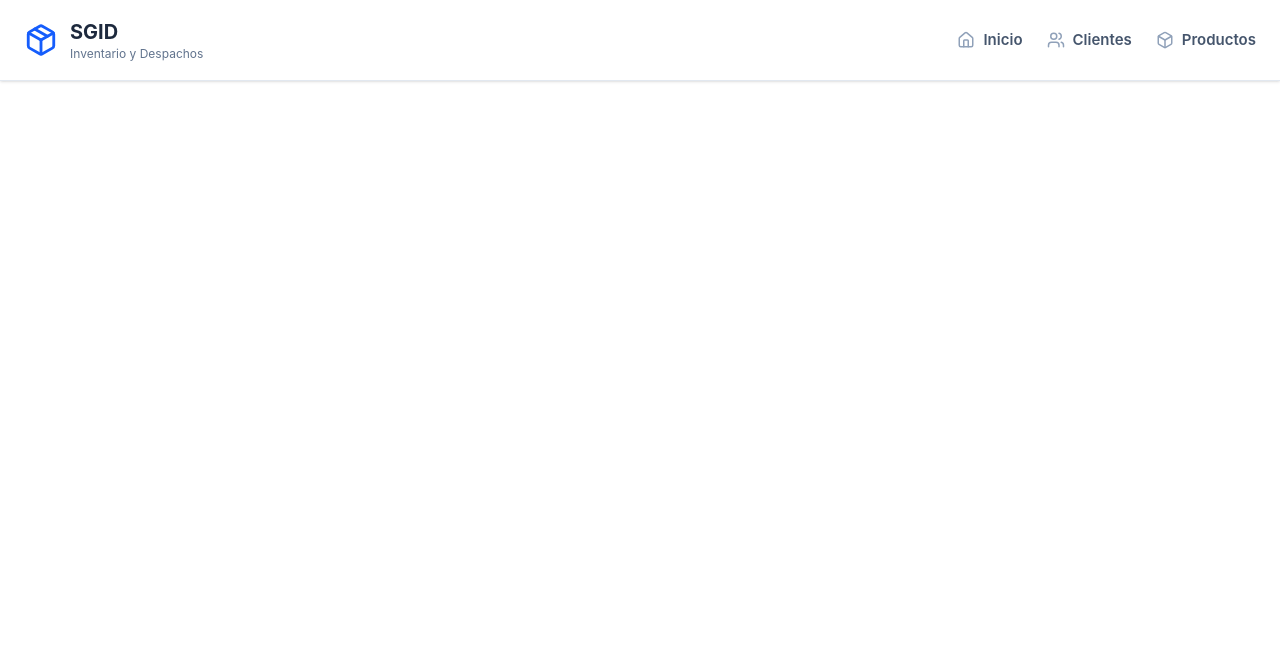
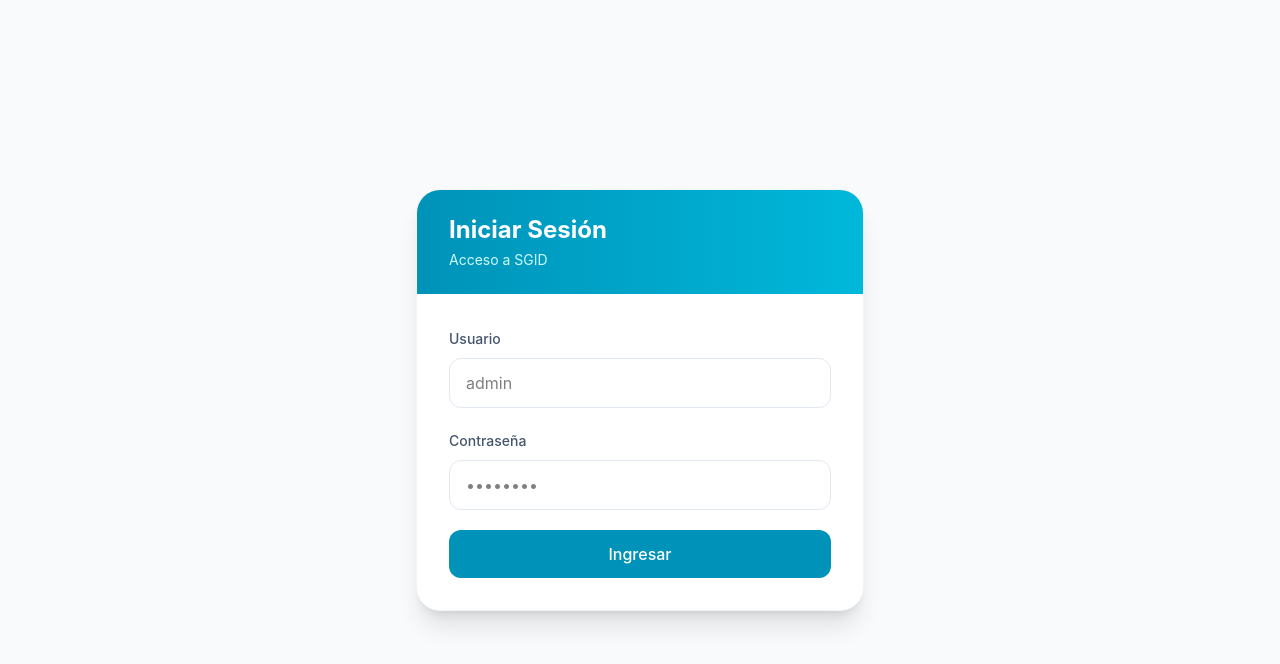
Before and after one commit to luisdIego1907/Proyecto-Bases-II, a React (Vite) app in the folder Frontend/: page /login in a window 1280 px wide. Shown: the top 664 px of the page. Built offline with nearby package versions, Linux system fonts and the light colour scheme.

Commit message:
Inicio de sesión simulado

```diff
--- a/Frontend/src/App.tsx
+++ b/Frontend/src/App.tsx
@@ -1,22 +1,39 @@
+import { useState, useEffect } from "react";
 import { BrowserRouter, Routes, Route } from "react-router-dom";
 import Header from "./shared/Header";
 import Home from "./features/home/Home";
 import ClientList from "./features/ClientList";
 import ClientEditForm from "./components/forms/ClientEditForm";
 import ClientRegisterForm from "./components/forms/ClientRegisterForm";
+import LoginForm from "./features/login/Login";
+import ProtectedRoute from "./security/ProtectedRoute";
+import { isAuthenticated } from "./auth/sessionAuth";
 
 function App() {
+  const [auth, setAuth] = useState(isAuthenticated());
+
+  useEffect(() => {
+    const interval = setInterval(() => {
+      setAuth(isAuthenticated());
+    }, 300);
+
+    return () => clearInterval(interval);
+  }, []);
+
   return (
     <BrowserRouter>
       <div className="flex flex-col min-h-screen">
-        <Header />
+
+        {auth && <Header />}
 
         <main className="flex-1">
           <Routes>
-            <Route path="/" element={<Home />} />
-            <Route path="/clients" element={<ClientList />} />
-            <Route path="/clients/register" element={<ClientRegisterForm />} />
-            <Route path="/clients/:id" element={<ClientEditForm />} />
+            <Route path="/login" element={<LoginForm />} />
+
+            <Route path="/" element={<ProtectedRoute><Home /></ProtectedRoute>} />
+            <Route path="/clients" element={<ProtectedRoute><ClientList /></ProtectedRoute>} />
+            <Route path="/clients/register" element={<ProtectedRoute><ClientRegisterForm /></ProtectedRoute>} />
+            <Route path="/clients/:id" element={<ProtectedRoute><ClientEditForm /></ProtectedRoute>} />
           </Routes>
         </main>
       </div>
--- /dev/null
+++ b/Frontend/src/auth/sessionAuth.ts
@@ -0,0 +1,23 @@
+const TOKEN_KEY = "auth_token";
+const ROLES_KEY = "roles";
+
+export function saveSession(token: string, roles: string[]) {
+  sessionStorage.setItem(TOKEN_KEY, token);
+  sessionStorage.setItem(ROLES_KEY, JSON.stringify(roles));
+  window.dispatchEvent(new Event("auth-change"));
+}
+
+export function getRoles() {
+  const data = sessionStorage.getItem(ROLES_KEY);
+  return data ? JSON.parse(data) : [];
+}
+
+export function clearSession() {
+  sessionStorage.removeItem(TOKEN_KEY);
+  sessionStorage.removeItem(ROLES_KEY);
+  window.dispatchEvent(new Event("auth-change"));
+}
+
+export function isAuthenticated() {
+  return !!sessionStorage.getItem(TOKEN_KEY);
+}
--- /dev/null
+++ b/Frontend/src/features/login/Login.tsx
@@ -0,0 +1,108 @@
+import { useState } from "react";
+import { useNavigate } from "react-router-dom";
+import { loginUser } from "../../services/AuthService";
+
+
+type LoginData = {
+  username: string;
+  password: string;
+};
+
+export default function LoginForm() {
+  const navigate = useNavigate();
+
+  const [form, setForm] = useState<LoginData>({
+    username: "",
+    password: "",
+  });
+
+  const [loading, setLoading] = useState(false);
+  const [error, setError] = useState("");
+
+  const handleChange = (e: React.ChangeEvent<HTMLInputElement>) => {
+    setForm({
+      ...form,
+      [e.target.name]: e.target.value,
+    });
+  };
+
+  const handleSubmit = async (e: React.FormEvent) => {
+    e.preventDefault();
+
+    setError("");
+    setLoading(true);
+
+    try {
+      await loginUser({
+        username: form.username,
+        password: form.password,
+      });
+
+      navigate("/clients");
+    } catch {
+      setError("Credenciales inválidas");
+    } finally {
+      setLoading(false);
+    }
+  };
+
+  return (
+    <div className="min-h-screen flex items-center justify-center bg-slate-50 px-6">
+      <div className="w-full max-w-md bg-white rounded-3xl shadow-xl overflow-hidden border border-slate-100">
+        <div className="bg-gradient-to-r from-cyan-600 to-cyan-500 px-8 py-6">
+          <h2 className="text-2xl font-bold text-white">
+            Iniciar Sesión
+          </h2>
+          <p className="text-cyan-100 text-sm mt-1">
+            Acceso a SGID
+          </p>
+        </div>
+
+        <form onSubmit={handleSubmit} className="p-8 space-y-5">
+          <div>
+            <label className="text-sm font-medium text-slate-600">
+              Usuario
+            </label>
+
+            <input
+              name="username"
+              value={form.username}
+              onChange={handleChange}
+              className="mt-2 w-full px-4 py-3 rounded-xl border border-slate-200 focus:outline-none focus:ring-2 focus:ring-cyan-500"
+              placeholder="admin"
+            />
+          </div>
+
+          <div>
+            <label className="text-sm font-medium text-slate-600">
+              Contraseña
+            </label>
+
+            <input
+              type="password"
+              name="password"
+              value={form.password}
+              onChange={handleChange}
+              className="mt-2 w-full px-4 py-3 rounded-xl border border-slate-200 focus:outline-none focus:ring-2 focus:ring-cyan-500"
+              placeholder="••••••••"
+            />
+          </div>
+
+          {error && (
+            <div className="text-sm text-red-500 bg-red-50 p-3 rounded-xl">
+              {error}
+            </div>
+          )}
+
+          <button
+            type="submit"
+            disabled={loading}
+            className="w-full py-3 rounded-xl bg-cyan-600 hover:bg-cyan-700 text-white font-medium transition"
+          >
+            {loading ? "Ingresando..." : "Ingresar"}
+          </button>
+        </form>
+      </div>
+    </div>
+  );
+}
--- /dev/null
+++ b/Frontend/src/security/ProtectedRoute.tsx
@@ -0,0 +1,10 @@
+import { Navigate } from "react-router-dom";
+import { isAuthenticated } from "../auth/sessionAuth";
+
+export default function ProtectedRoute({ children }: { children: React.ReactNode }) {
+  if (!isAuthenticated()) {
+    return <Navigate to="/login" replace />;
+  }
+
+  return children;
+}
--- /dev/null
+++ b/Frontend/src/services/AuthService.ts
@@ -0,0 +1,20 @@
+import { saveSession } from "../auth/sessionAuth";
+
+type LoginRequest = {
+  username: string;
+  password: string;
+};
+
+export async function loginUser(request: LoginRequest): Promise<void> {
+  await new Promise((r) => setTimeout(r, 600));
+
+  if (request.username !== "admin" || request.password !== "1234") {
+    throw new Error("Credenciales incorrectas");
+  }
+
+
+  const fakeToken = "fake.jwt.token";
+  const fakeRoles = ["ADMIN"];
+
+  saveSession(fakeToken, fakeRoles);
+}
--- a/Frontend/src/shared/Header.tsx
+++ b/Frontend/src/shared/Header.tsx
@@ -1,4 +1,4 @@
-import { useState } from "react";
+import { useState, useEffect } from "react";
 import { Link } from "react-router-dom";
 import {
   Package,
@@ -7,55 +7,63 @@ import {
   Box,
   Menu,
   X,
+  LogOut,
+  User,
 } from "lucide-react";
+
+import {
+  isAuthenticated,
+  clearSession,
+} from "../auth/sessionAuth";
 
 export default function Header() {
   const [isOpen, setIsOpen] = useState(false);
+  const [dropdownOpen, setDropdownOpen] = useState(false);
+  const [auth, setAuth] = useState(isAuthenticated());
+
+  useEffect(() => {
+    const update = () => setAuth(isAuthenticated());
+
+    window.addEventListener("auth-change", update);
+    return () => window.removeEventListener("auth-change", update);
+  }, []);
 
   const links = [
-    {
-      name: "Inicio",
-      icon: <House size={18} />,
-      to: "/",
-    },
-    {
-      name: "Clientes",
-      icon: <Users size={18} />,
-      to: "/clients",
-    },
-    {
-      name: "Productos",
-      icon: <Box size={18} />,
-      to: "/products",
-    },
+    { name: "Inicio", icon: <House size={18} />, to: "/" },
+    { name: "Clientes", icon: <Users size={18} />, to: "/clients" },
+    { name: "Productos", icon: <Box size={18} />, to: "/products" },
   ];
+
+  const handleLogout = () => {
+    clearSession();
+    setDropdownOpen(false);
+    setIsOpen(false);
+  };
+
+  if (!auth) return null;
 
   return (
     <header className="sticky top-0 z-50 bg-white border-b border-slate-200 shadow-sm">
+
       <div className="container mx-auto px-6">
+
         <div className="flex items-center justify-between h-20">
 
-          <Link
-            to="/"
-            className="flex items-center gap-3"
-          >
-            <Package
-              size={34}
-              className="text-blue-600"
-            />
+          <Link to="/" className="flex items-center gap-3">
+            <Package size={34} className="text-blue-600" />
 
             <div className="flex flex-col">
               <span className="text-xl font-bold text-slate-800">
                 SGID
               </span>
-
               <span className="text-xs text-slate-500">
                 Inventario y Despachos
               </span>
             </div>
           </Link>
 
-           <nav className="flex items-center gap-6">
+          <nav className="hidden md:flex items-center gap-6">
+
             {links.map((link) => (
               <Link
                 key={link.name}
@@ -65,10 +73,40 @@ export default function Header() {
                 <span className="text-slate-400 transition-all group-hover:text-blue-600">
                   {link.icon}
                 </span>
+
                 {link.name}
+
                 <span className="absolute -bottom-1 left-0 w-0 h-0.5 bg-blue-600 transition-all duration-300 group-hover:w-full opacity-0 group-hover:opacity-100" />
               </Link>
             ))}
+
+            <div className="relative ml-2">
+
+              <button
+                type="button"
+                onClick={() => setDropdownOpen(!dropdownOpen)}
+                className="w-10 h-10 rounded-full bg-blue-100 text-blue-600 flex items-center justify-center hover:bg-blue-200 transition"
+              >
+                <User size={18} />
+              </button>
+
+              {dropdownOpen && (
+                <div className="absolute right-0 mt-3 w-44 bg-white border border-slate-200 rounded-xl shadow-lg py-2">
+
+                  <button
+                    type="button"
+                    onClick={handleLogout}
+                    className="w-full flex items-center gap-2 px-4 py-2 text-red-500 hover:bg-red-50 transition"
+                  >
+                    <LogOut size={16} />
+                    Cerrar sesión
+                  </button>
+
+                </div>
+              )}
+
+            </div>
+
           </nav>
 
           <button
@@ -76,17 +114,16 @@ export default function Header() {
             onClick={() => setIsOpen(!isOpen)}
             className="md:hidden text-slate-700"
           >
-            {isOpen ? (
-              <X size={26} />
-            ) : (
-              <Menu size={26} />
-            )}
+            {isOpen ? <X size={26} /> : <Menu size={26} />}
           </button>
+
         </div>
 
         {isOpen && (
           <div className="md:hidden border-t border-slate-200 py-4">
+
             <nav className="flex flex-col gap-4">
+
               {links.map((link) => (
                 <Link
                   key={link.name}
@@ -95,12 +132,24 @@ export default function Header() {
                   className="flex items-center gap-3 text-slate-600 hover:text-blue-600"
                 >
                   {link.icon}
-                  <span>{link.name}</span>
+                  {link.name}
                 </Link>
               ))}
+
+              <button
+                type="button"
+                onClick={handleLogout}
+                className="flex items-center gap-3 text-red-500 font-semibold"
+              >
+                <LogOut size={18} />
+                Cerrar sesión
+              </button>
+
             </nav>
+
           </div>
         )}
+
       </div>
     </header>
   );
```
